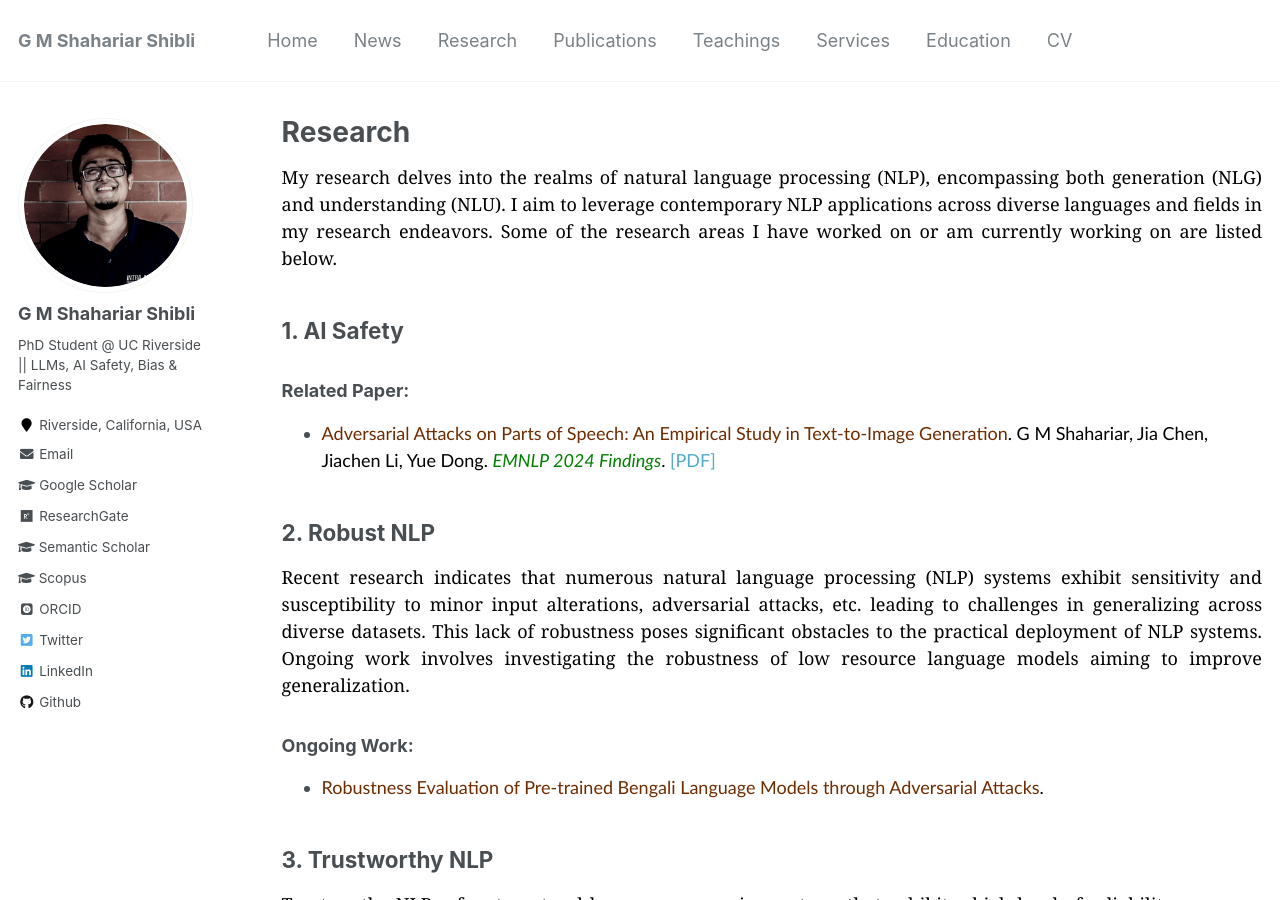
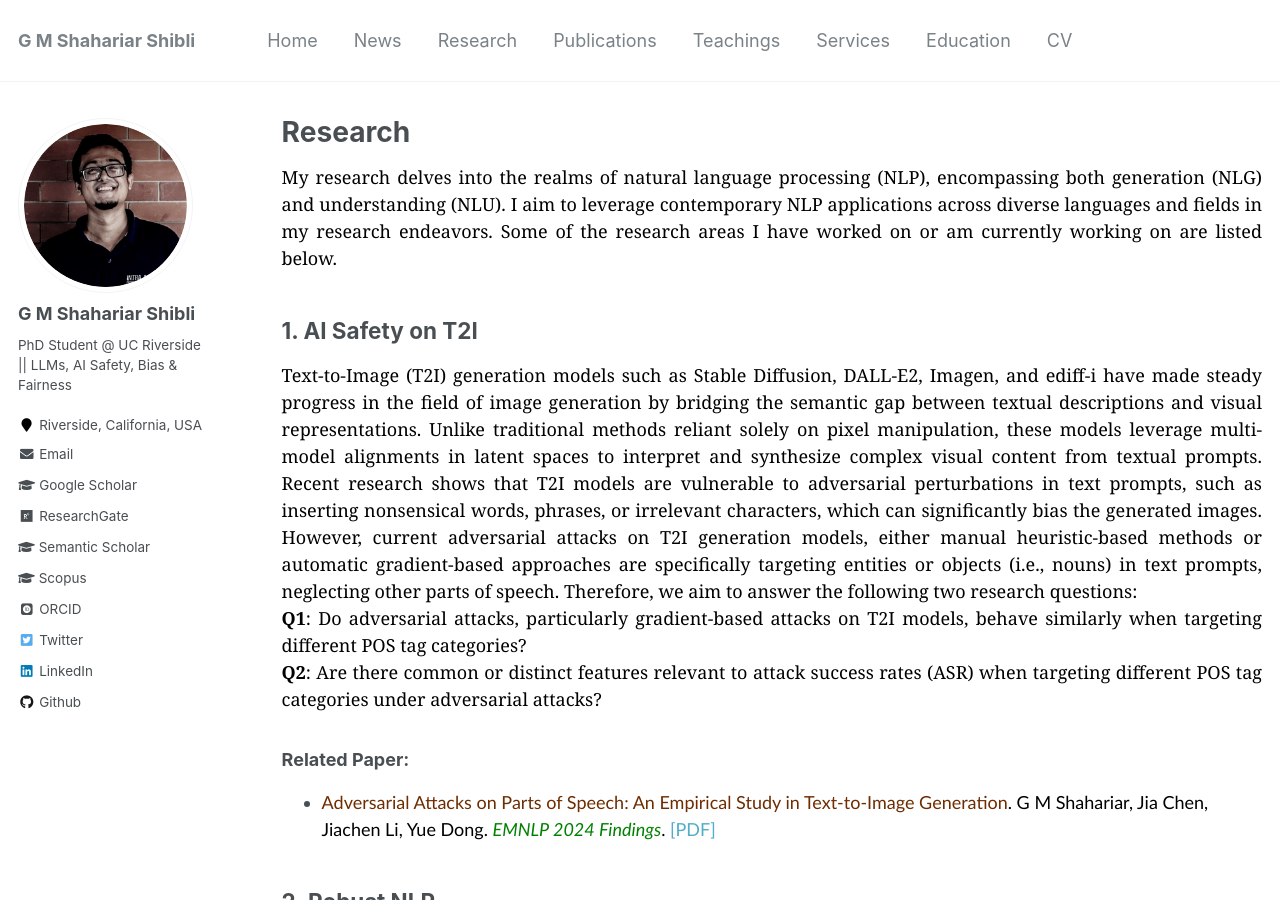
Before and after one commit to shahariar-shibli/shahariar-shibli.github.io, a Jekyll site: the page built from _pages/research.md, in a window 1280 px wide and 900 px high. Built offline with Jekyll 4.4.1, drawn with Linux system fonts in a browser that asks for light colours; some web fonts are replaced.

Commit message:
Update research.md

```diff
--- a/_pages/research.md
+++ b/_pages/research.md
@@ -11,9 +11,20 @@ fields in my research endeavors. Some of the research areas I have worked on or
 are listed below.
 </p>
 
-## 1. AI Safety
+## 1. AI Safety on T2I
 <p style="text-align:justify; color:black; font-family:Georgia">
+Text-to-Image (T2I) generation models such as Stable Diffusion, DALL-E2, Imagen, and ediff-i have made
+steady progress in the field of image generation by bridging the semantic gap between textual descriptions
+and visual representations. Unlike traditional methods reliant solely on pixel manipulation,
+these models leverage multi-model alignments in latent spaces to interpret and synthesize complex visual
+content from textual prompts. Recent research shows that T2I models are vulnerable to adversarial perturbations
+in text prompts, such as inserting nonsensical words, phrases, or irrelevant characters, which can significantly
+bias the generated images. However, current adversarial attacks on T2I generation models, either manual
+heuristic-based methods or automatic gradient-based approaches are specifically targeting entities or objects
+(i.e., nouns) in text prompts, neglecting other parts of speech. Therefore, we aim to answer the following two research questions: <br/>
 
+<strong>Q1</strong>: Do adversarial attacks, particularly gradient-based attacks on T2I models, behave similarly when targeting different POS tag categories? <br/>
+<strong>Q2</strong>: Are there common or distinct features relevant to attack success rates (ASR) when targeting different POS tag categories under adversarial attacks?
 </p>
 
 ### Related Paper:
```
